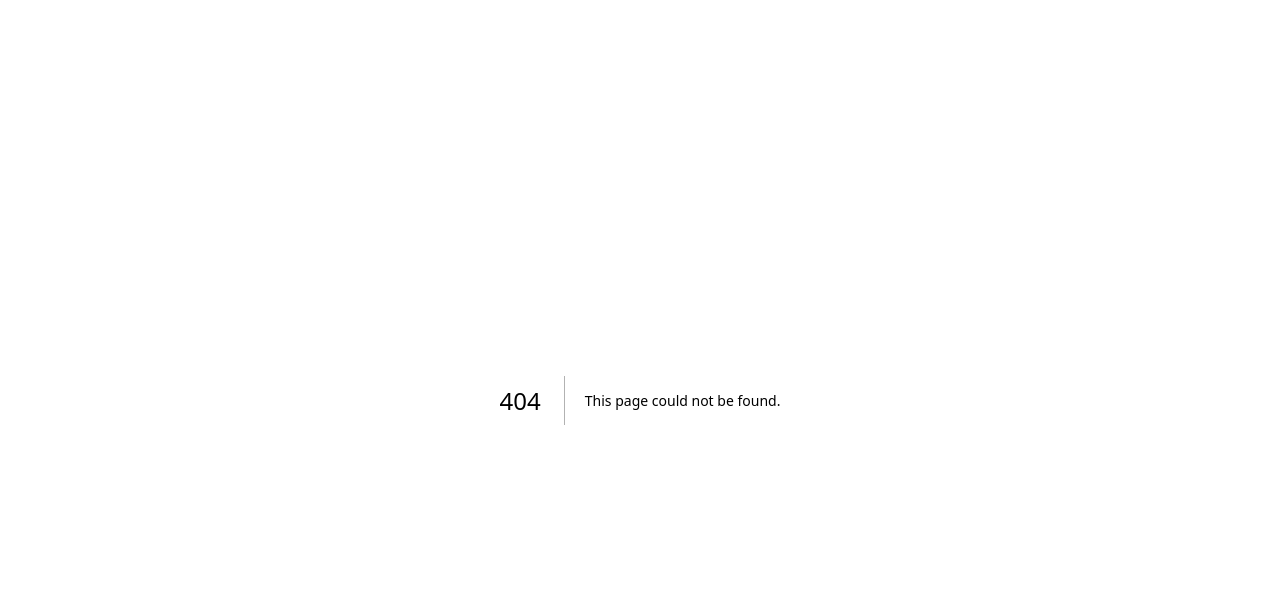
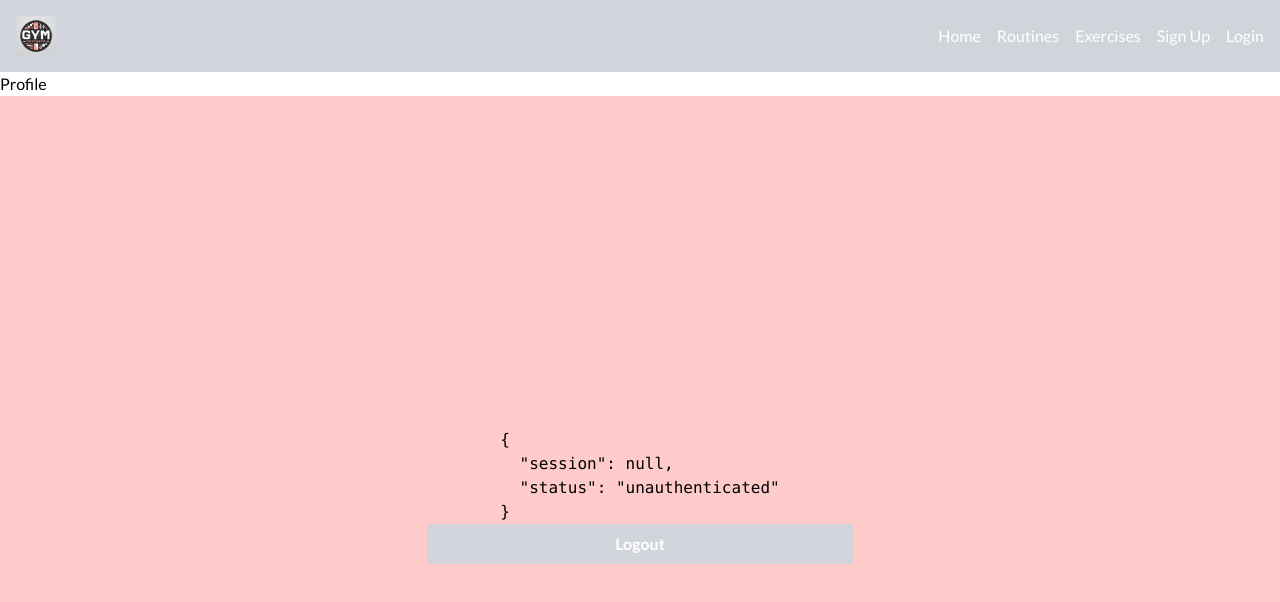
Before and after one commit to xus84/gym_guidance, a Next.js app: page /dashboard/profile in a window 1280 px wide. Before the commit this address had no page. Shown: the top 602 px of the page. Built offline with nearby package versions, Linux system fonts and the light colour scheme; no server answers.

Commit message:
Profile page added, to fix dashboard link

```diff
--- a/src/app/dashboard/page.js
+++ /dev/null
@@ -1,15 +0,0 @@
-"use client"
-import { useSession} from 'next-auth/react';
-
-function Dashboard() {
-
-    const { data: session, status } = useSession();
-
-    console.log(session, status)
-
-  return (
-    <div>Dashboard</div>
-  )
-}
-
-export default Dashboard
--- /dev/null
+++ b/src/app/dashboard/profile/page.js
@@ -0,0 +1,34 @@
+"use client"
+import Header from '@/components/Header';
+import { useSession, signOut} from 'next-auth/react';
+
+function Profile() {
+
+    const { data: session, status } = useSession();
+
+    console.log(session, status)
+
+  return (
+    <div>
+      <Header/>
+      <h1>Profile</h1>
+      <div className='flex flex-col justify-center items-center h-screen bg-red-200'>
+      <pre>
+        {JSON.stringify({
+          session,
+          status,
+        },
+        null,
+        2
+        )}
+      </pre>
+      <button
+      className="w-1/3 bg-gray-300 text-white font-bold py-2 px-4 rounded"
+      onClick={() => signOut()}>Logout</button>
+      </div>
+
+    </div>
+  )
+}
+
+export default Profile;
--- a/src/app/login/page.js
+++ b/src/app/login/page.js
@@ -19,7 +19,7 @@ export default function Login() {
 
     if(res?.error) return setError(res.error);
 
-    if(res?.ok) return router.push('/dashboard');
+    if(res?.ok) return router.push('/dashboard/profile');
 
   }
   catch (error) {
--- a/src/components/Header.js
+++ b/src/components/Header.js
@@ -1,6 +1,9 @@
 import Link from "next/link";
+import { getServerSession } from "next-auth";
 
 const Header = () => {
+  const session = getServerSession();
+
   return (
     <header className="bg-gray-300 p-4 text-white">
       <div className="container mx-auto flex justify-between items-center">
@@ -12,8 +15,16 @@ const Header = () => {
             <Link href={"/"} className="hover:underline">Home</Link>
             <Link href={"/routines"} className="hover:underline">Routines</Link>
             <Link href={"/exercises"} className="hover:underline">Exercises</Link>
-            <Link href={"/signup"} className="hover:underline">Sign Up</Link>
-            <Link href={"/login"} className="hover:underline">Login</Link>
+             {!session ? (
+              <>
+                <Link href={"/dashboard/profile"} className="hover:underline">Profile</Link>
+              </>
+            ) : (
+              <>
+                <Link href={"/signup"} className="hover:underline">Sign Up</Link>
+                <Link href={"/login"} className="hover:underline">Login</Link>
+              </>
+            )}
           </ul>
         </nav>
       </div>
```
